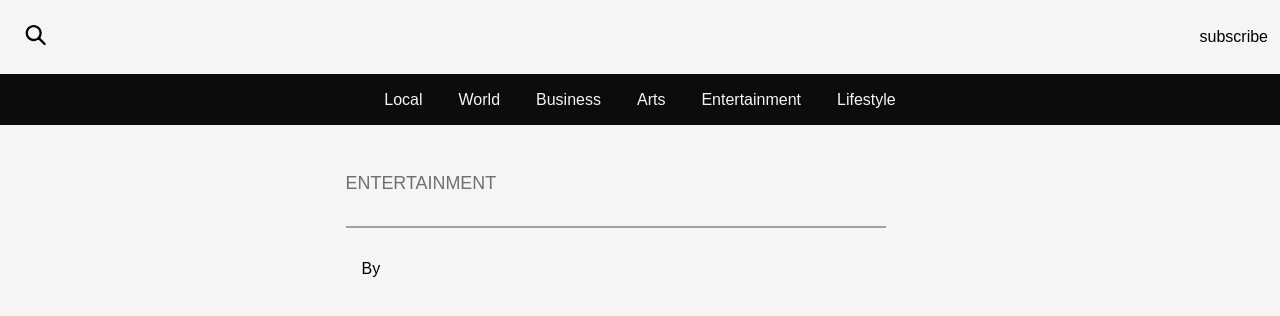
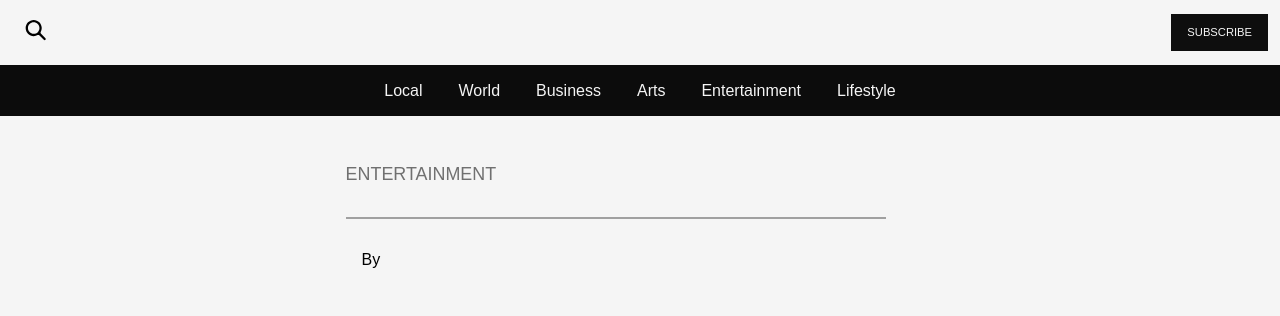
Before and after one commit to astra-the-boop/as-media-news-tool, a website: page public/page.html in a window 1280 px wide. Drawn offline with nearby package versions, Linux system fonts and the light colour scheme; no server answers; a web font is replaced by a local one.

Commit message:
make sure to like and subscribe and smash that asdfkskfjldksfkngrlfrglkrr

```diff
--- a/public/page.html
+++ b/public/page.html
@@ -9,7 +9,8 @@
     <div id="header1">
         <div id="search"><svg fill-rule="evenodd" clip-rule="evenodd" stroke-linejoin="round" stroke-miterlimit="1.414" xmlns="http://www.w3.org/2000/svg" aria-label="search" viewBox="0 0 32 32" preserveAspectRatio="xMidYMid meet" fill="currentColor" width="48" height="48" title="search"><g><path d="M14,9c-2.761,0 -5,2.239 -5,5c0,2.761 2.239,5 5,5c1.387,0 2.641,-0.564 3.548,-1.477c0.899,-0.905 1.452,-2.148 1.452,-3.523c0,-2.761 -2.239,-5 -5,-5Zm-7,5c0,-3.866 3.134,-7 7,-7c3.866,0 7,3.134 7,7c0,1.257 -0.332,2.436 -0.912,3.456c-0.244,0.431 -0.212,0.981 0.137,1.332l3.984,4.007c0.389,0.391 0.388,1.025 -0.004,1.414c-0.392,0.389 -1.025,0.388 -1.414,-0.004l-3.97,-3.992c-0.352,-0.354 -0.908,-0.387 -1.341,-0.138c-1.025,0.588 -2.214,0.925 -3.48,0.925c-3.866,0 -7,-3.134 -7,-7Z"></path></g></svg></div>
         <h3 id="publisher"></h3>
-        <p>subscribe</p>
+        <div id="subscribe"><p>SUBSCRIBE</p></div>
+
     </div>
     <div id="menu">
         <p>Local</p>
--- a/public/style.css
+++ b/public/style.css
@@ -127,3 +127,10 @@ hr{
     margin-left: 1rem;
     margin-bottom: 2rem;
 }
+
+#subscribe{
+    background-color: #0e0e0e;
+    color: var(--white);
+    font-size: 0.7rem;
+    padding: 0.1rem 1rem 0.1rem 1rem;
+}
```
